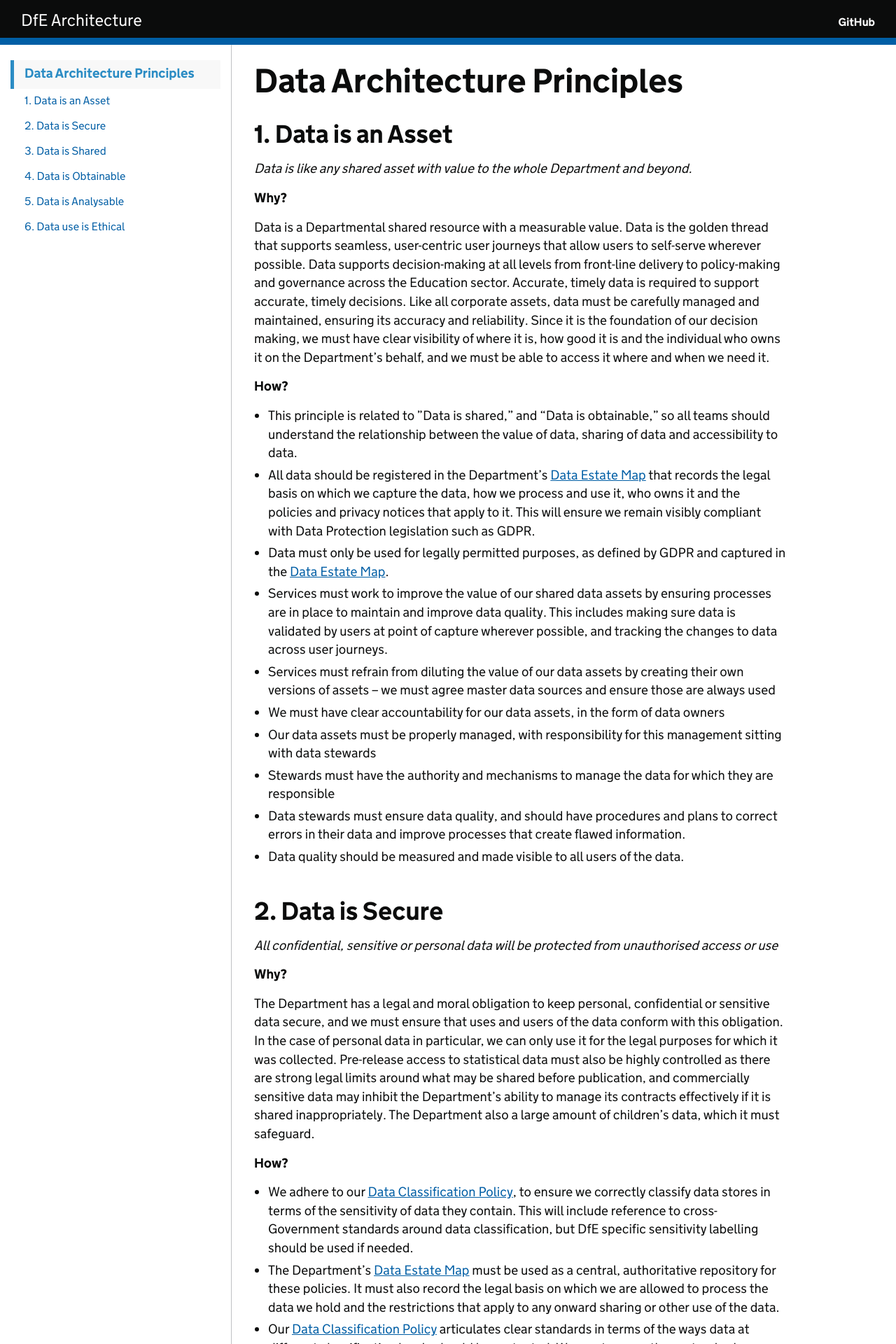
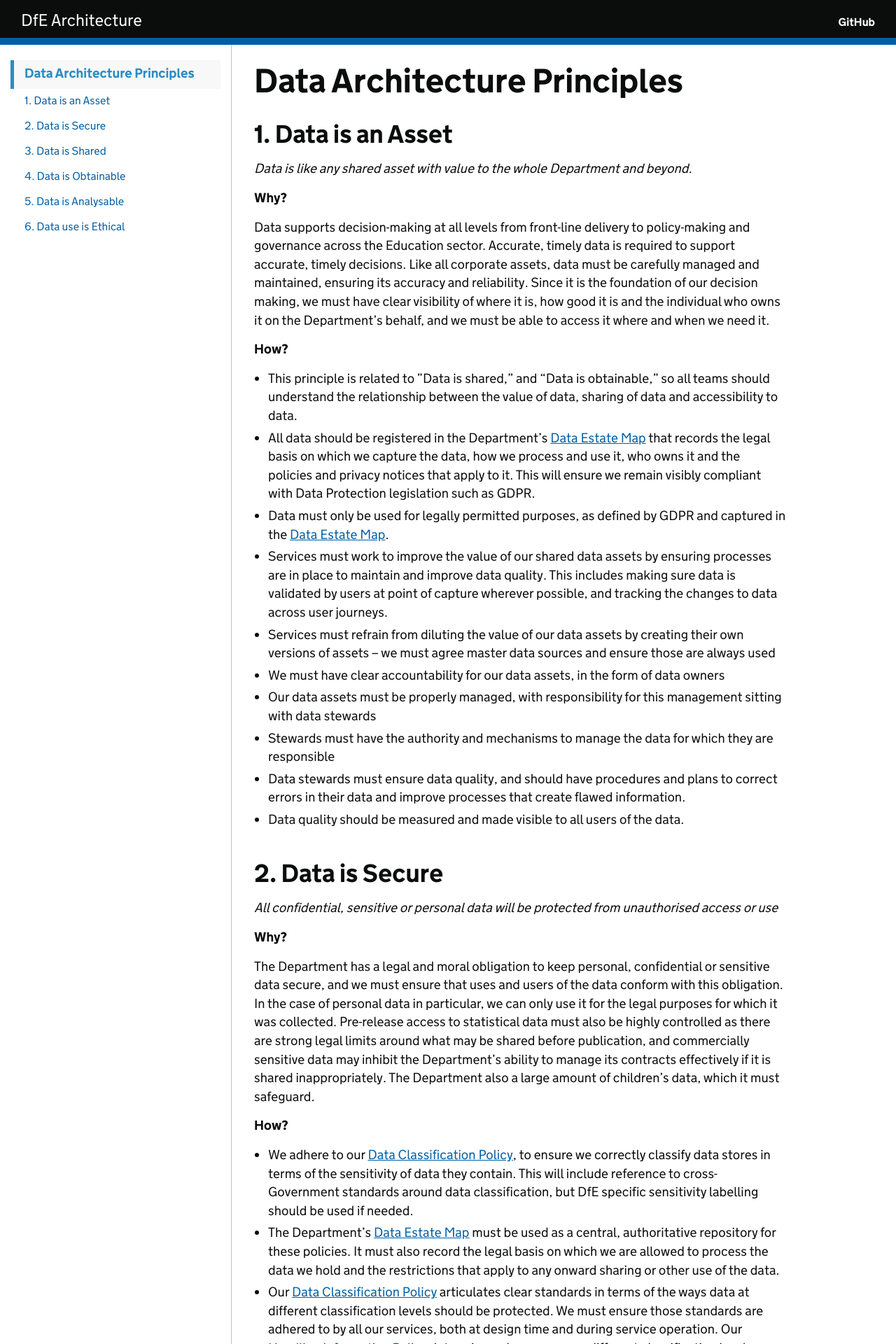
Before and after one commit to DFE-Digital/architecture, a Jekyll site: the page built from principles/data-architecture-principles.md, in a window 1280 px wide. Shown: the top 1920 px of the page at 70% size. Built offline with Jekyll 4.4.1, drawn with Linux system fonts in a browser that asks for light colours; our own code applies the rules of GitHub Pages for plain Markdown files.

Commit message:
Update data-architecture-principles.md
Removal of two weak initial sentences that distract from the key message of this, otherwise quite good, paragraph.

```diff
--- a/principles/data-architecture-principles.md
+++ b/principles/data-architecture-principles.md
@@ -10,7 +10,7 @@ _Data is like any shared asset with value to the whole Department and beyond._
 
 __Why?__
 
-Data is a Departmental shared resource with a measurable value. Data is the golden thread that supports seamless, user-centric user journeys that allow users to self-serve wherever possible. Data supports decision-making at all levels from front-line delivery to policy-making and governance across the Education sector. Accurate, timely data is required to support accurate, timely decisions. Like all corporate assets, data must be carefully managed and maintained, ensuring its accuracy and reliability. Since it is the foundation of our decision making, we must have clear visibility of where it is, how good it is and the individual who owns it on the Department’s behalf, and we must be able to access it where and when we need it.
+Data supports decision-making at all levels from front-line delivery to policy-making and governance across the Education sector. Accurate, timely data is required to support accurate, timely decisions. Like all corporate assets, data must be carefully managed and maintained, ensuring its accuracy and reliability. Since it is the foundation of our decision making, we must have clear visibility of where it is, how good it is and the individual who owns it on the Department’s behalf, and we must be able to access it where and when we need it.
 
 __How?__
 
```
